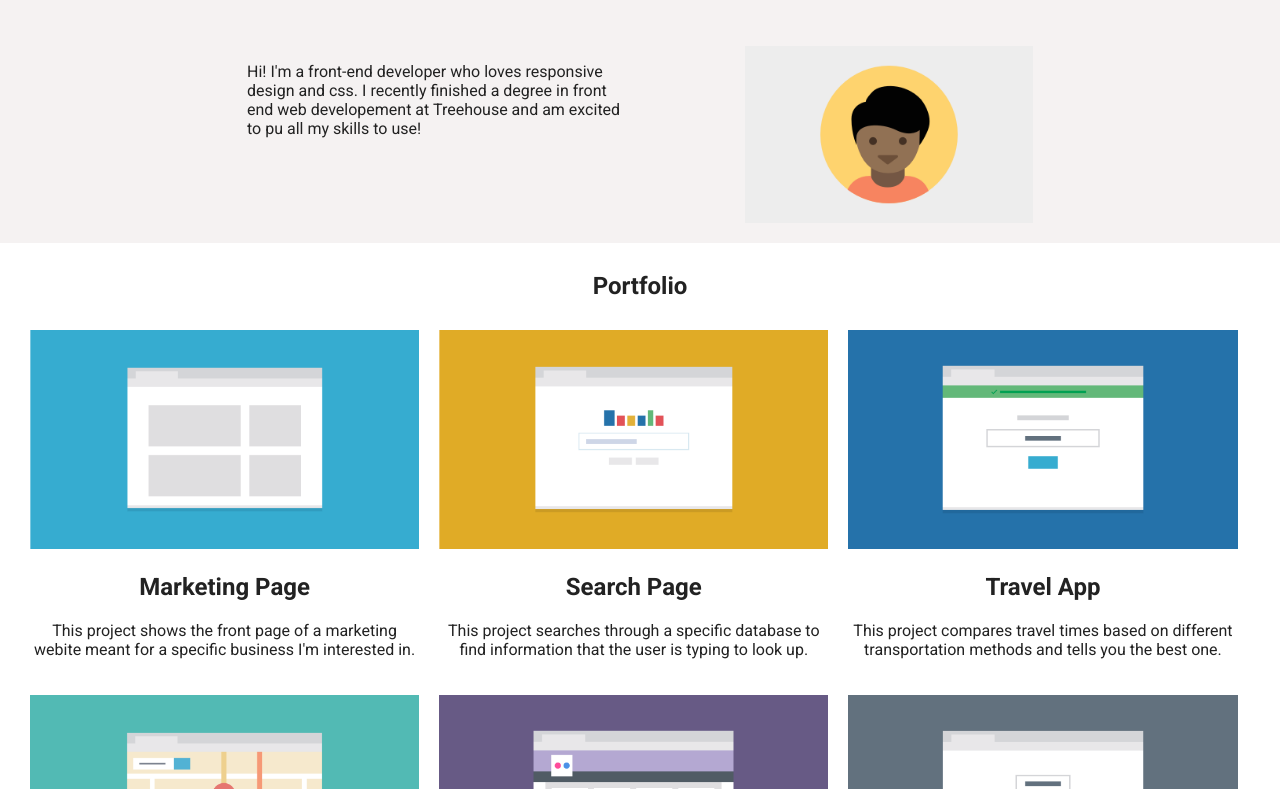
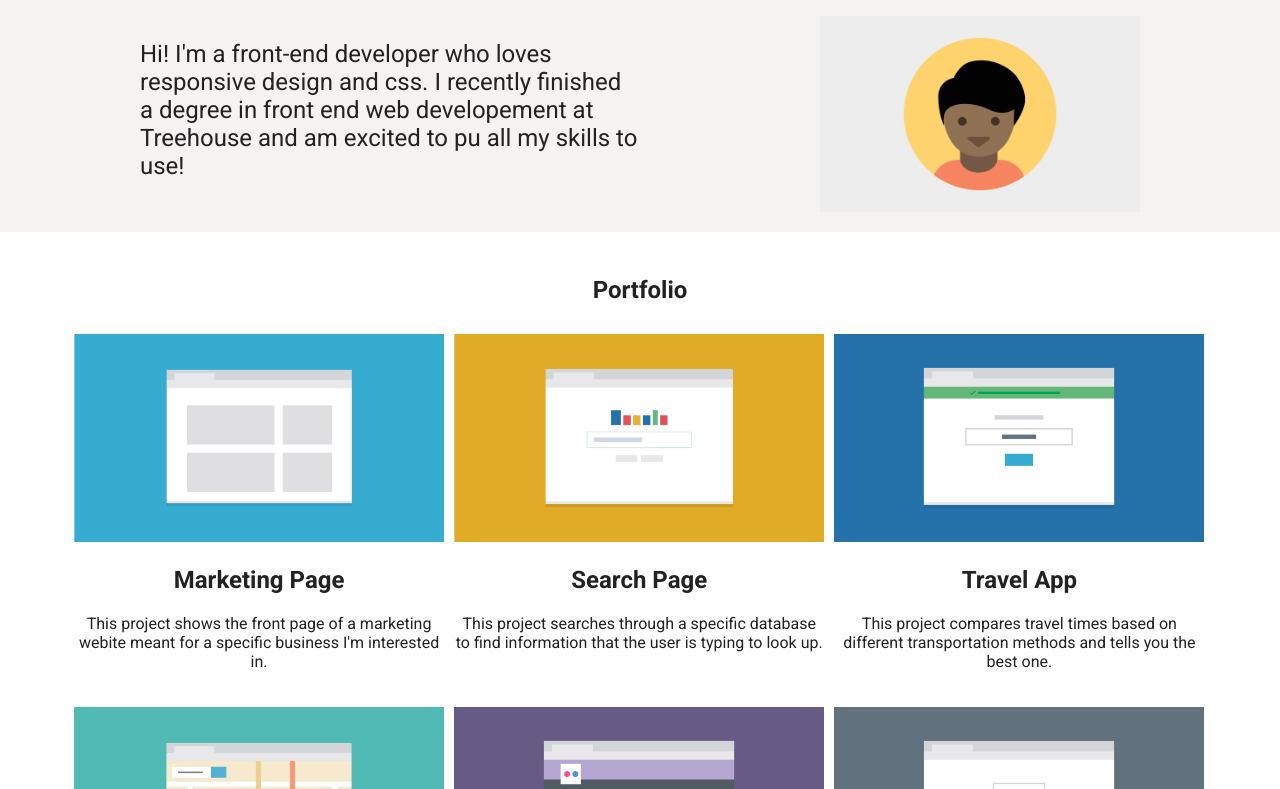
Before and after one commit to raybanks2/responsive_layout_v3, a plain HTML site: page index.html in a window 1280 px wide. Shown: the part 104-893 px from the top of the page. Drawn offline with Linux system fonts and the light colour scheme; a web font is replaced by a local one.

Commit message:
margin update

```diff
--- a/css/styles.css
+++ b/css/styles.css
@@ -9,6 +9,7 @@ body{
   color: #222;
   background:rgb(255, 255, 255);
   width:100%;
+  min-width: 320px;
 }
 /*---------header----------*/
 .head{
@@ -21,6 +22,9 @@ body{
 }
 .head,header,footer{
   background:rgb(245, 242, 242)
+}
+header{
+  min-width: 320px;
 }
 .head h1{
   margin:0;
@@ -58,6 +62,7 @@ header .profile-image{
   box-sizing:border-box;
 }
 .layout{
+  min-width: 340px;
   padding:10px 20px 0px 20px;
 }
 .pgeitms{
@@ -87,6 +92,7 @@ footer ul li {
 .footer-nav{
   display:none;
 }
+/*---------min width-768px----------*/
 @media (min-width: 768px) {
   .main-nav {
     margin-top: 0;
@@ -171,25 +177,51 @@ footer ul li {
 }
 
 @media (min-width: 1024px) {
+  header p{
+    font-size: 1.5em;
+  }
+  .tag{
+    max-width: none;
+    padding:0px;
+  }
+  .title{
+    padding-top:120px;
+    padding-left:2em;
+    padding-right:2em;
+  }
+  .title div{
+    max-width:1000px;
+  }
   .head h1 {
     margin:1em;
     float: left;
     text-align: left;
     height: 12px;
     line-height: 12px;
-    padding-left:3em;
+  }
+  .portfolio-head h1{
+    display: inline-block;
   }
   nav ul{
     float:right;
   }
   .pgeitms{
-    padding:10px;
+    padding:10px 0px 10px 10px;
     float:left;
     width:33%;}
   .top-nav {
     text-align: right;
   }
+  .profile-image{
+    padding:0px;
+    max-width: none;
+  }
   .layout{
+    display:flex;
+    justify-content: center;
+    padding:1.5em;
+    max-width: 1200px;
+    margin:0 auto;
     clear:both;
     content:"";
     display:table;
```
